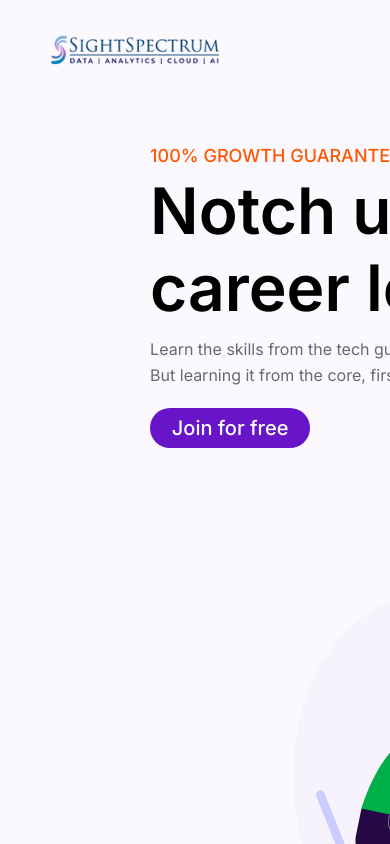
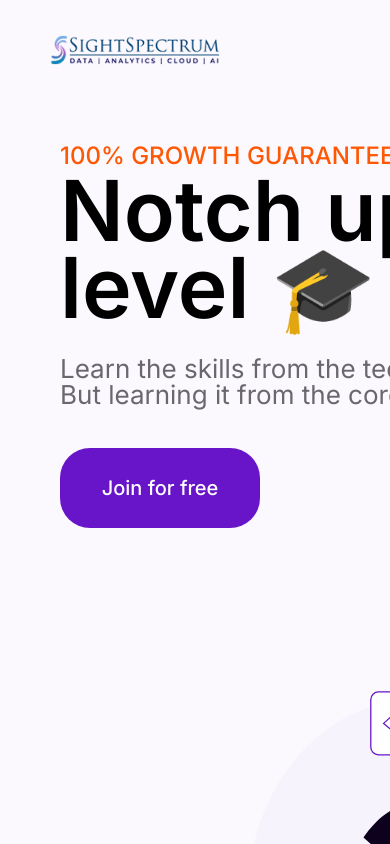
Before and after one commit to Josphine-Swetha23/ssbootcamp, a Next.js app: page / in a window 390 px wide. Shown: the top 844 px of the page. Built offline with nearby package versions, Linux system fonts and the light colour scheme.

Commit message:
responsive design check2

```diff
--- a/styles/index.module.css
+++ b/styles/index.module.css
@@ -506,6 +506,28 @@
   .todo {
     display: none;
   }
+  .guaranteetext {
+    font-size: 24px;
+  }
+  .herotitle {
+    font-size: 84px;
+
+    width: 90%;
+  }
+  .heroimg {
+    height: 650px;
+    max-width: 750px;
+  }
+  .herotag {
+    font-size: 26px;
+
+    margin-top: 30px;
+    margin-bottom: 40px;
+  }
+  .herobutton {
+    width: 200px;
+    height: 80px;
+  }
 }
 
 @media screen and (max-width: 650px) {
```
